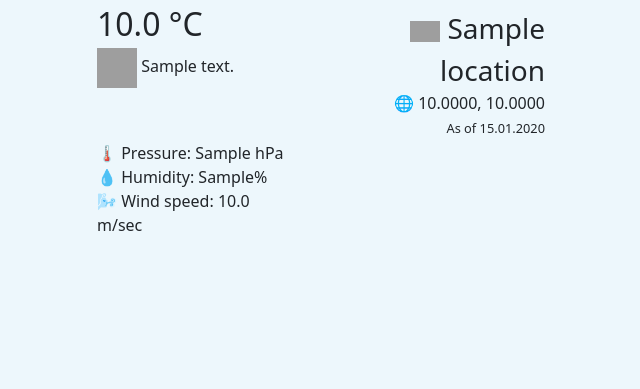
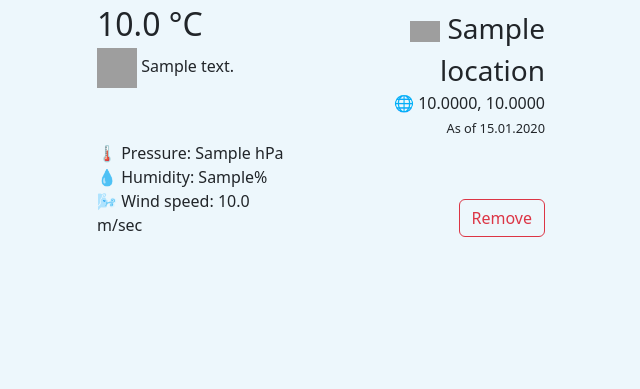
Before and after one commit to Gevorji/weather-app, a Django app: template src/weatherapp/templates/weather/index.html in a window 1280 px wide. Shown: the part 366-755 px from the top of the page, without its empty margins (319-959 px from the left). Run offline with Django 5.2, Linux system fonts and the light colour scheme; data comes from the database, SQL or seed files in the repository; the template is opened without the code that fills it: values that come from a table or form of the project are taken from there, most other values are stand-ins (such as "Sample title", 1, 10 or a date in 2020); grey boxes are pictures that could not be loaded.

Commit message:
Add button that deletes location.

```diff
--- a/src/weatherapp/templates/weather/index.html
+++ b/src/weatherapp/templates/weather/index.html
@@ -46,7 +46,13 @@
                     &#x1F4A7 Humidity: {{ weather.main_humidity }}%<br>
                     &#x1F32C Wind speed: {{ weather.wind_speed|floatformat:1 }} m/sec
                 </td>
-
+                <td class="align-bottom" style="text-align: right">
+                    <form action="{% url 'weather:locations-remove' %}" method="post">
+                        {% csrf_token %}
+                        <input type="hidden" name="id" value="{{ location.id }}">
+                        <input type="submit" class="btn btn-outline-danger" value="Remove">
+                    </form>
+                </td>
             </tr>
         </table>
         {% endfor %}
```
